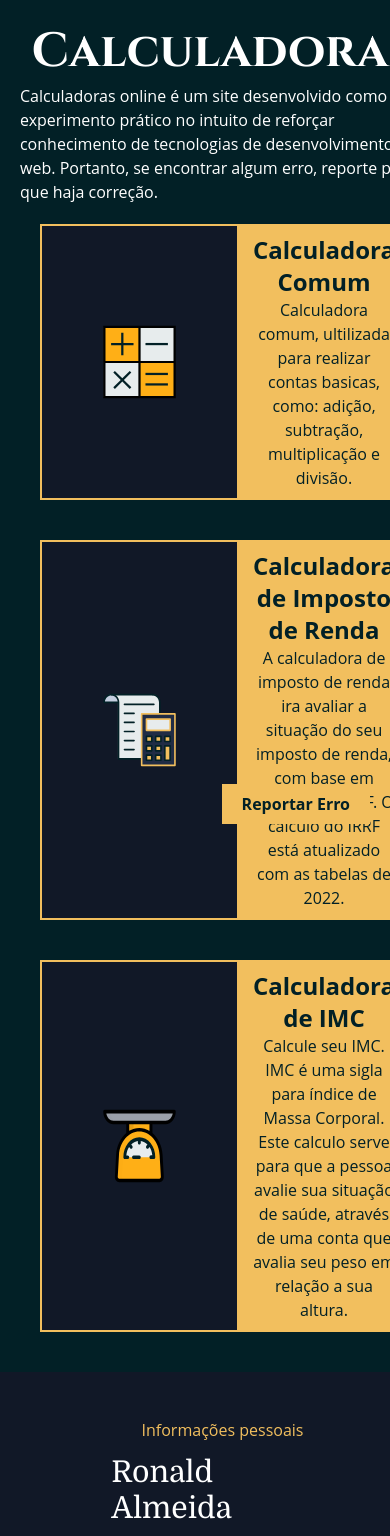
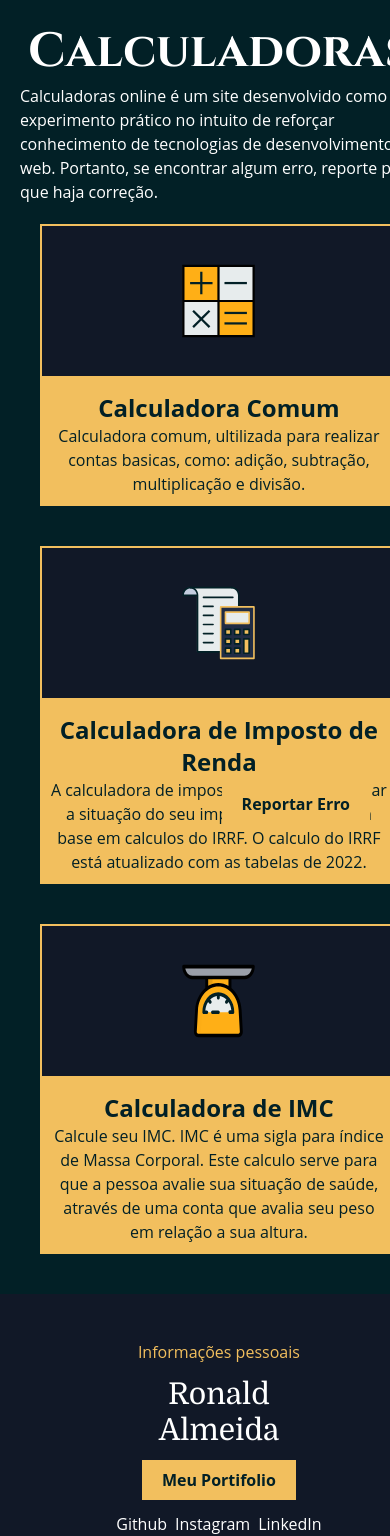
Before and after one commit to Ronaldjga/calculadora, a Next.js app: page / in a window 390 px wide. Shown: the top 1536 px of the page. Built offline with nearby package versions, Linux system fonts and the light colour scheme.

Commit message:
update responsive design

```diff
--- a/src/components/calculatorBanner.js
+++ b/src/components/calculatorBanner.js
@@ -10,9 +10,9 @@ export function CommonCalculatorBanner() {
     return (
         <button type="button" onClick={()=> {routes.push(`/commonCalculator`)}}>
             <div
-                className="min-w-[300px] min-h-[165px] bg-yelloPrimary flex gap-2 justify-between border-2 border-yelloPrimary">
+                className="min-w-[300px] min-h-[165px] bg-yelloPrimary flex flex-col sm:flex-row gap-2 justify-between border-2 border-yelloPrimary">
 
-                <div className="w-1/5 min-w-[195px] bg-gray-900 flex justify-center">
+                <div className="w-full min-h-[150px] sm:min-h-0 sm:w-1/5 min-w-[195px] bg-gray-900 flex justify-center">
                     <Image width={'75px'} height={'75px'} src={commonCalculatorIcon} />
                 </div>
 
@@ -30,9 +30,9 @@ export function IncomeTaxCalculatorBanner() {
     return (
         <button type="button" onClick={()=> {routes.push(`/incomeTaxCalculator`)}}>
             <div
-                className="min-w-[300px] min-h-[165px] bg-yelloPrimary flex gap-2 justify-between border-2 border-yelloPrimary">
+                className="min-w-[300px] min-h-[165px] bg-yelloPrimary flex flex-col sm:flex-row gap-2 justify-between border-2 border-yelloPrimary">
 
-                <div className="w-1/5 min-w-[195px] bg-gray-900 flex justify-center">
+                <div className="w-full min-h-[150px] sm:min-h-0 sm:w-1/5 min-w-[195px] bg-gray-900 flex justify-center">
                     <Image width={'75px'} height={'75px'} src={incomeTaxCalculatorIcon} />
                 </div>
 
@@ -49,8 +49,8 @@ export function ImcCalculatorBanner() {
     const routes = useRouter()
     return (
         <button type="button" onClick={()=> {routes.push(`/imcCalculator`)}}>
-            <div className="min-w-[300px] min-h-[165px] bg-yelloPrimary flex gap-2 justify-between border-2 border-yelloPrimary">
-                <div className="w-1/5 min-w-[195px] bg-gray-900 flex justify-center">
+            <div className="min-w-[300px] min-h-[165px] bg-yelloPrimary flex flex-col sm:flex-row gap-2 justify-between border-2 border-yelloPrimary">
+                <div className="w-full min-h-[150px] sm:min-h-0 sm:w-1/5 min-w-[195px] bg-gray-900 flex justify-center">
                     <Image width={'75px'} height={'75px'} src={imcCalculatorIcon} />
                 </div>
                 <div className="p-2 text-darkBluePrimary">
--- a/src/components/footer.js
+++ b/src/components/footer.js
@@ -6,7 +6,7 @@ export function Footer() {
             <div className="w-2/4 flex flex-col items-center justify-center gap-3">
                 <p className="text-yelloPrimary">Informações pessoais</p>
 
-                <h2 className="text-3xl font-h2Title text-white">Ronald Almeida</h2>
+                <h2 className="text-center text-3xl font-h2Title text-white">Ronald Almeida</h2>
                 <button
                     className="text-darkBluePrimary bg-yelloPrimary py-2 px-5 font-bold"
                 >
```
